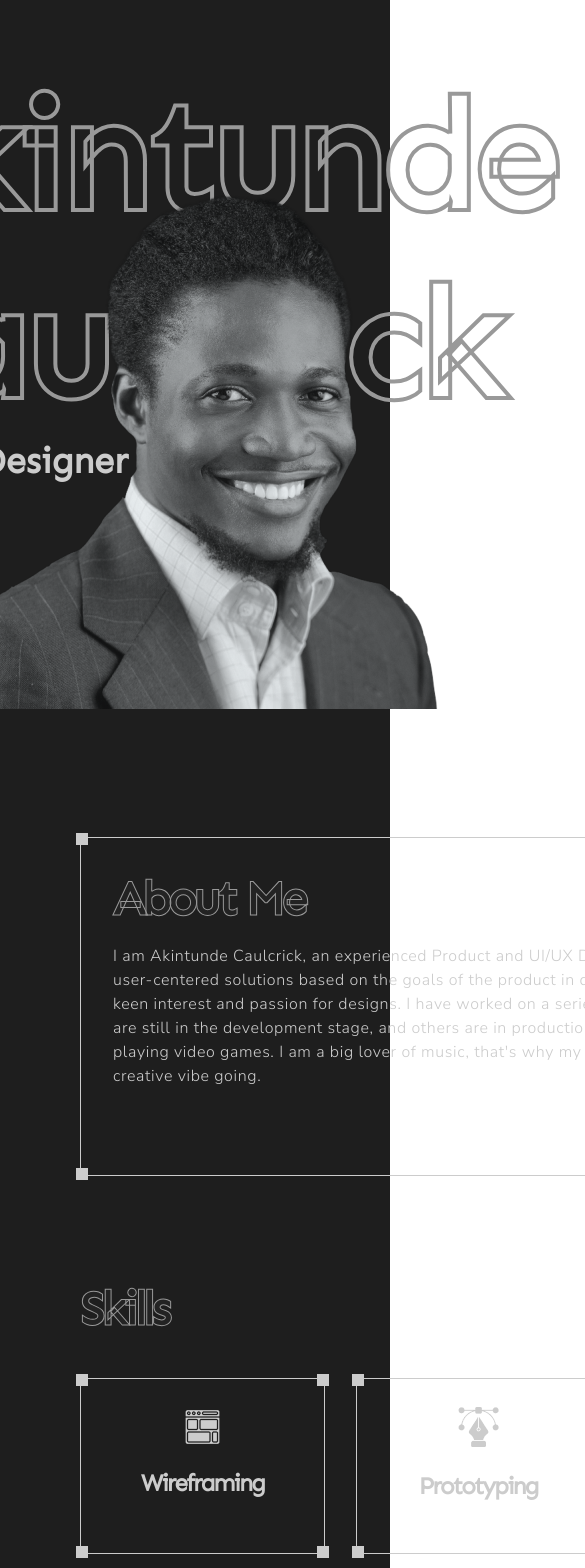
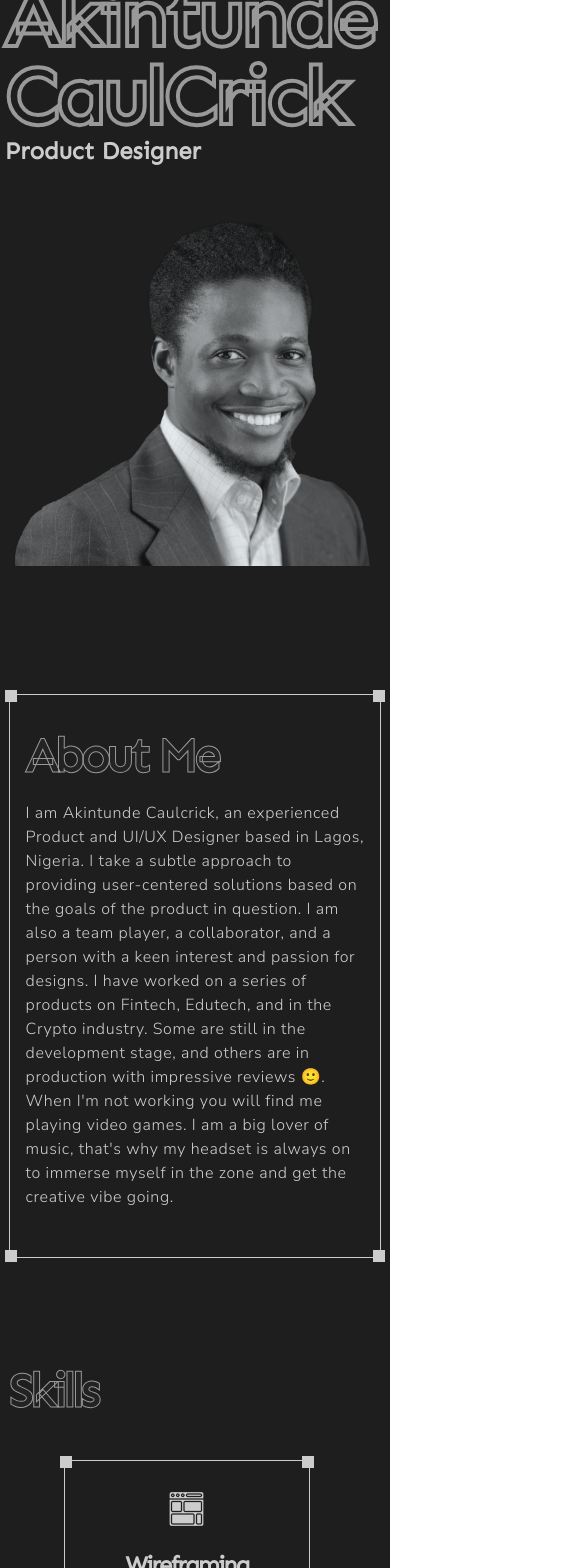
Before and after one commit to Mopharr/AkintundePotfolio, a Next.js app: page / in a window 390 px wide. Shown: the part 140-1708 px from the top of the page, 585 px wide, since content can reach past the window. Built offline with nearby package versions, Linux system fonts and the light colour scheme.

Commit message:
media query

```diff
--- a/styles/Home.module.css
+++ b/styles/Home.module.css
@@ -206,6 +206,7 @@
   display: flex;
   justify-content: space-between;
   align-items: center;
+  flex-wrap: wrap;
 }
 .tolLa {
   display: flex;
@@ -256,6 +257,7 @@
   background: url(/akinn.png);
   width: 463px;
   height: 457px;
+  margin-left: auto;
   mix-blend-mode: luminosity;
   border: 1px solid #999999;
   position: relative;
@@ -283,6 +285,7 @@
   display: flex;
   justify-content: space-between;
   align-items: center;
+  flex-wrap: wrap;
 }
 .aactive {
   font-family: "Sen", sans-serif !important;
@@ -555,3 +558,169 @@
   line-height: 19px;
   color: #999999;
 }
+
+@media (max-width: 1600px) {
+  .main {
+    padding: 2em 1em;
+  }
+
+  .text h1 {
+    font-size: 140px;
+  }
+}
+@media (max-width: 1300px) {
+  .text h1 {
+    font-size: 115px;
+  }
+  .sk {
+    justify-content: space-around;
+  }
+  .skCon {
+    margin-right: 1em;
+    margin-bottom: 2em;
+  }
+}
+
+@media (max-width: 1083px) {
+  .text h1 {
+    font-size: 100px;
+    line-height: 97.1%;
+  }
+  .about {
+    width: 98%;
+    height: 100%;
+  }
+  .skill {
+    width: 98%;
+    height: 100%;
+  }
+  .work {
+    width: 98%;
+    height: 100%;
+  }
+  .project {
+    width: 98%;
+    height: 100%;
+  }
+  .blog {
+    width: 98%;
+    height: 100%;
+  }
+  .placeDesc{
+    height: 100%;
+  }
+}
+
+@media (max-width: 945px) {
+  .text h1 {
+    line-height: 108.7%;
+  }
+  .header img {
+    margin-top: 7em;
+  }
+  .tolLa {
+    width: 98%;
+    flex-wrap: wrap;
+    justify-content: flex-start;
+  }
+  .tools {
+    margin-right: 3em;
+  }
+  .skill2 ul {
+    display: flex;
+
+    justify-content: space-between;
+    flex-wrap: wrap;
+  }
+  .contact {
+    width: 98%;
+  }
+  .contact h2 {
+    width: 98%;
+    height: 100%;
+  }
+  .contact p {
+    width: 98%;
+    height: 100%;
+
+  }
+  .place {
+    overflow-x: scroll;
+  }
+  .place ul {
+    display: flex;
+    overflow-x: scroll;
+        overflow-y: hidden;
+    height: 100%;
+    width: 1000px;
+    justify-content: space-around;
+    margin-bottom: -20px;
+  }
+  .placeDesc {
+    width: 98%;
+    margin-top: 3em;
+  }
+  .placeDesc h3{
+    height: 100%;
+  }
+  .placeDesc h3 ul {
+    padding-left: 40px;
+  }
+  .proCon {
+    width: 98%;
+    margin-bottom: 2em;
+  }
+  .proCon img {
+    width: 100%;
+    height: 250px;
+  }
+  .link {
+    margin-right: 1em;
+  }
+}
+@media (max-width: 530px) {
+  .main{
+    padding: 2em .3em;
+  }
+  .about{
+    padding: 2em 1em;
+  }
+  .placeDesc{
+    padding: 2em 1em;
+
+  }
+  .ttn{
+    padding: 0em 1em;
+
+  }
+  .text h1 {
+    font-weight: 700;
+    font-size: 80px;
+    line-height: 97.1%;
+  }
+  .text p {
+    font-weight: 700;
+    font-size: 24px;
+    line-height: 29px;
+  }
+  .navLink {
+    display: none;
+  }
+  .header img {
+    width: 98%;
+    margin-left: 0;
+  }
+}
+
+@media (max-width: 375px) {
+    .text h1 {
+    font-weight: 700;
+    font-size: 70px;
+    line-height: 97.1%;
+  }
+  .text p {
+    font-weight: 700;
+    font-size: 20px;
+    line-height: 29px;
+  }
+}
```
